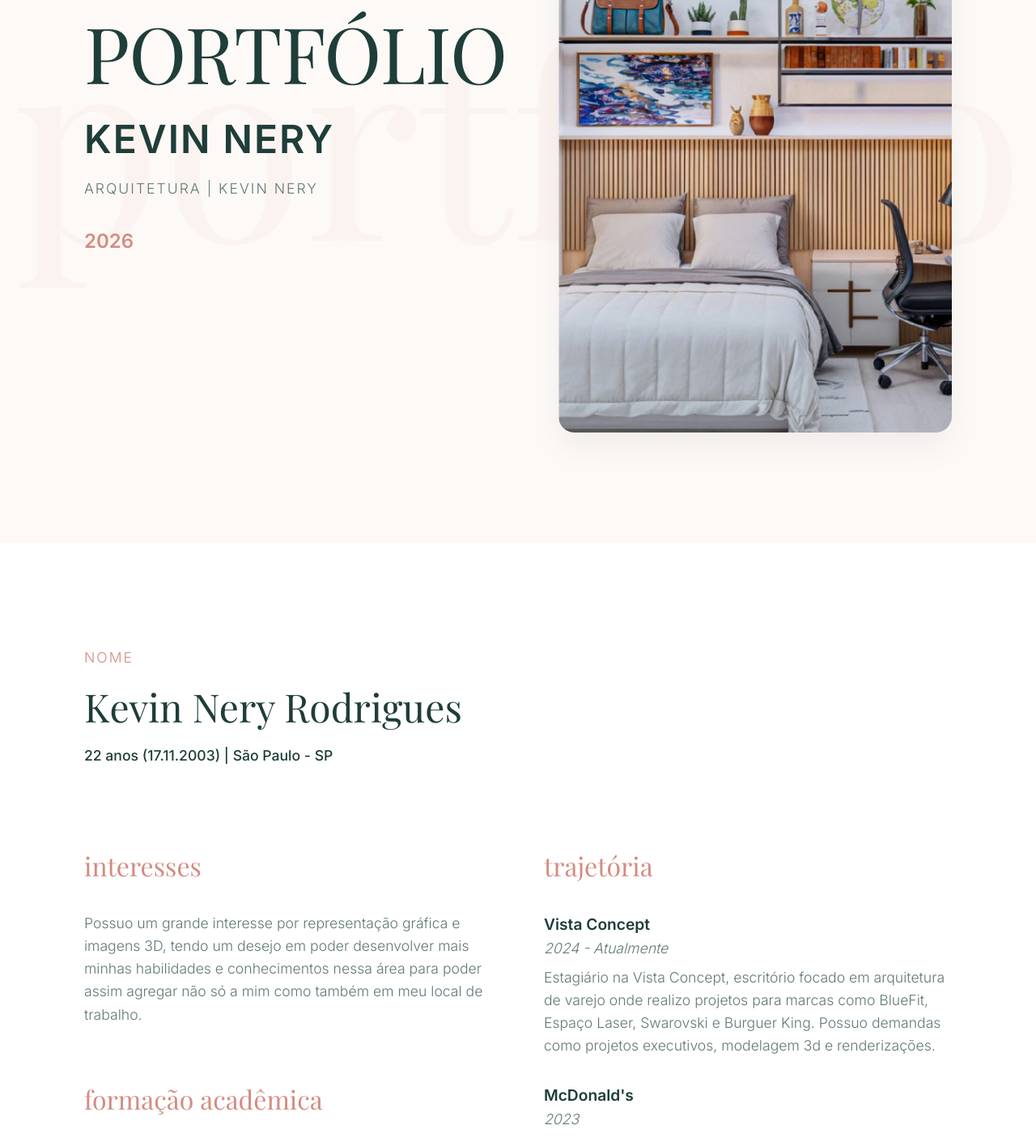
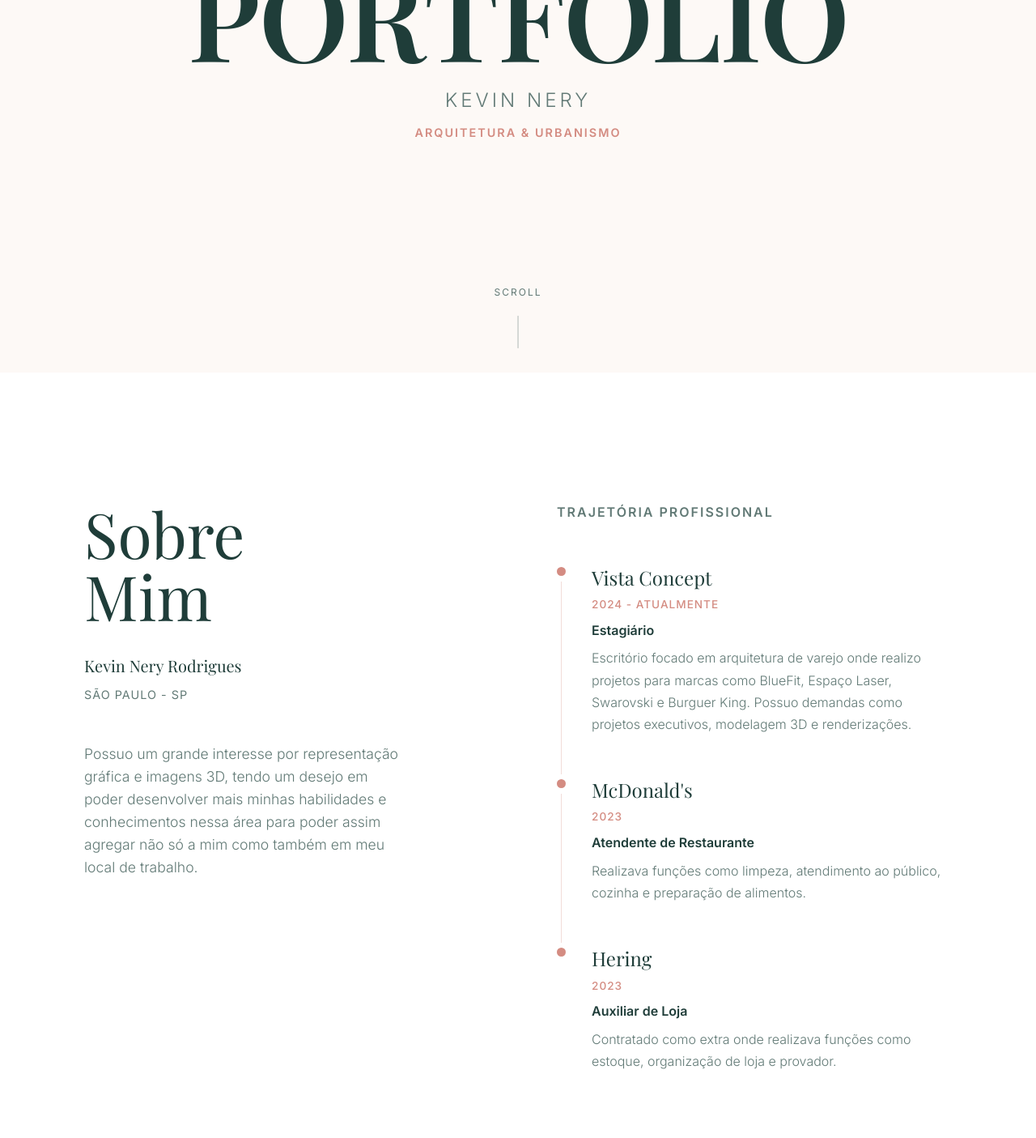
Before and after one commit to ryc02/portfolio-kevin, a React (Vite) app: page / in a window 1280 px wide. Shown: the part 340-1745 px from the top of the page at 81% size. Built offline with nearby package versions, Linux system fonts and the light colour scheme; a web font is replaced by a local one.

Commit message:
feat: implement premium editorial typography, minimal hero, split-screen about, and CTA footer

```diff
--- a/src/components/About.jsx
+++ b/src/components/About.jsx
@@ -1,58 +1,167 @@
 import React from 'react';
 import { motion } from 'framer-motion';
 
+const TimelineItem = ({ title, date, subtitle, desc, isLast }) => (
+  <div style={{ display: 'flex', gap: '2rem', marginBottom: isLast ? '0' : '3rem', position: 'relative' }}>
+    {/* Line */}
+    {!isLast && (
+      <div style={{
+        position: 'absolute',
+        left: '5px',
+        top: '24px',
+        bottom: '-3rem',
+        width: '1px',
+        backgroundColor: 'var(--accent-color)',
+        opacity: 0.3
+      }} />
+    )}
+
+    {/* Dot */}
+    <div style={{
+      width: '11px',
+      height: '11px',
+      borderRadius: '50%',
+      backgroundColor: 'var(--accent-color)',
+      marginTop: '6px',
+      flexShrink: 0,
+      zIndex: 1
+    }} />
+
+    {/* Content */}
+    <div>
+      <h4 style={{ fontSize: '1.5rem', fontFamily: 'var(--font-serif)', color: 'var(--text-primary)', marginBottom: '0.25rem' }}>
+        {title}
+      </h4>
+      <p style={{
+        fontFamily: 'var(--font-sans)',
+        fontSize: '0.85rem',
+        letterSpacing: '1px',
+        textTransform: 'uppercase',
+        color: 'var(--accent-color)',
+        marginBottom: '0.5rem',
+        fontWeight: 500
+      }}>
+        {date}
+      </p>
+      {subtitle && (
+        <p style={{ fontWeight: 600, color: 'var(--text-primary)', marginBottom: '0.5rem' }}>
+          {subtitle}
+        </p>
+      )}
+      <p className="text-body" style={{ fontSize: '1rem', lineHeight: 1.7 }}>
+        {desc}
+      </p>
+    </div>
+  </div>
+);
+
 const About = () => {
   return (
-    <section id="about" style={{ backgroundColor: '#ffffff' }}>
-      <div className="container responsive-about-grid">
+    <section id="about" style={{ backgroundColor: '#ffffff', padding: '10rem 0' }}>
+      <div className="container" style={{
+        display: 'grid',
+        gridTemplateColumns: '1fr 1fr',
+        gap: '6rem',
+        alignItems: 'start'
+      }}>
 
-        {/* Name and Basic Info */}
-        <motion.div initial={{ opacity: 0, y: 30 }} whileInView={{ opacity: 1, y: 0 }} transition={{ duration: 0.8 }} viewport={{ once: true, margin: '-100px' }} style={{ gridColumn: '1 / -1', marginBottom: '2rem' }}>
-          <h4 className="subtitle" style={{ color: 'var(--accent-color)', marginBottom: '0.5rem' }}>nome</h4>
-          <h3 className="title-section" style={{ marginBottom: '0.5rem' }}>Kevin Nery Rodrigues</h3>
-          <p className="text-body" style={{ fontWeight: 500, color: 'var(--text-primary)' }}>22 anos (17.11.2003) | São Paulo - SP</p>
-        </motion.div>
+        {/* Left Column (Sticky) */}
+        <div style={{ position: 'sticky', top: '10rem' }}>
+          <motion.div
+            initial={{ opacity: 0, y: 30 }}
+            whileInView={{ opacity: 1, y: 0 }}
+            transition={{ duration: 0.8 }}
+            viewport={{ once: true, margin: '-100px' }}
+          >
+            <h2 style={{
+              fontFamily: 'var(--font-serif)',
+              fontSize: 'clamp(3rem, 6vw, 5rem)',
+              color: 'var(--text-primary)',
+              lineHeight: 1,
+              marginBottom: '2rem'
+            }}>
+              Sobre<br/>Mim
+            </h2>
 
-        {/* Column 1 */}
-        <motion.div initial={{ opacity: 0, x: -30 }} whileInView={{ opacity: 1, x: 0 }} transition={{ duration: 0.8, delay: 0.2 }} viewport={{ once: true, margin: '-100px' }} style={{ display: 'flex', flexDirection: 'column', gap: '4rem' }}>
-          <div>
-            <h4 className="title-section" style={{ fontSize: '2rem', color: 'var(--accent-color)' }}>interesses</h4>
-            <p className="text-body">
+            <div style={{ marginBottom: '3rem' }}>
+              <h3 style={{ fontSize: '1.25rem', marginBottom: '0.5rem', color: 'var(--text-primary)' }}>Kevin Nery Rodrigues</h3>
+              <p style={{ fontFamily: 'var(--font-sans)', color: 'var(--text-secondary)', fontSize: '0.9rem', letterSpacing: '1px', textTransform: 'uppercase' }}>
+                São Paulo - SP
+              </p>
+            </div>
+
+            <p className="text-body" style={{ fontSize: '1.1rem', maxWidth: '400px' }}>
               Possuo um grande interesse por representação gráfica e imagens 3D, tendo um desejo em poder desenvolver mais minhas habilidades e conhecimentos nessa área para poder assim agregar não só a mim como também em meu local de trabalho.
             </p>
+          </motion.div>
+        </div>
+
+        {/* Right Column (Timeline) */}
+        <motion.div
+          initial={{ opacity: 0, x: 30 }}
+          whileInView={{ opacity: 1, x: 0 }}
+          transition={{ duration: 0.8, delay: 0.2 }}
+          viewport={{ once: true, margin: '-100px' }}
+        >
+
+          <div style={{ marginBottom: '5rem' }}>
+            <h3 style={{
+              fontFamily: 'var(--font-sans)',
+              fontSize: '1rem',
+              letterSpacing: '2px',
+              textTransform: 'uppercase',
+              color: 'var(--text-secondary)',
+              marginBottom: '3rem',
+              fontWeight: 600
+            }}>
+              Trajetória Profissional
+            </h3>
+
+            <TimelineItem
+              title="Vista Concept"
+              date="2024 - Atualmente"
+              subtitle="Estagiário"
+              desc="Escritório focado em arquitetura de varejo onde realizo projetos para marcas como BlueFit, Espaço Laser, Swarovski e Burguer King. Possuo demandas como projetos executivos, modelagem 3D e renderizações."
+            />
+
+            <TimelineItem
+              title="McDonald's"
+              date="2023"
+              subtitle="Atendente de Restaurante"
+              desc="Realizava funções como limpeza, atendimento ao público, cozinha e preparação de alimentos."
+            />
+
+            <TimelineItem
+              title="Hering"
+              date="2023"
+              subtitle="Auxiliar de Loja"
+              desc="Contratado como extra onde realizava funções como estoque, organização de loja e provador."
+              isLast={true}
+            />
           </div>
 
           <div>
-            <h4 className="title-section" style={{ fontSize: '2rem', color: 'var(--accent-color)' }}>formação acadêmica</h4>
-            <p className="text-body" style={{ fontStyle: 'italic', marginBottom: '0.5rem' }}>2022 - Atualmente (Matutino)</p>
-            <p style={{ fontWeight: 600, color: 'var(--text-primary)', fontSize: '1.2rem', marginBottom: '0.2rem' }}>Universidade Cidade de São Paulo</p>
-            <p className="text-body">Arquitetura e Urbanismo (9° Semestre)</p>
+            <h3 style={{
+              fontFamily: 'var(--font-sans)',
+              fontSize: '1rem',
+              letterSpacing: '2px',
+              textTransform: 'uppercase',
+              color: 'var(--text-secondary)',
+              marginBottom: '3rem',
+              fontWeight: 600
+            }}>
+              Formação Acadêmica
+            </h3>
+
+            <TimelineItem
+              title="Universidade Cidade de São Paulo"
+              date="2022 - Atualmente"
+              subtitle="Arquitetura e Urbanismo (9° Semestre)"
+              desc="Desenvolvimento acadêmico focado em projetos arquitetônicos, urbanismo e representação visual."
+              isLast={true}
+            />
           </div>
-        </motion.div>
 
-        {/* Column 2 */}
-        <motion.div initial={{ opacity: 0, x: -30 }} whileInView={{ opacity: 1, x: 0 }} transition={{ duration: 0.8, delay: 0.2 }} viewport={{ once: true, margin: '-100px' }} style={{ display: 'flex', flexDirection: 'column', gap: '4rem' }}>
-          <div>
-            <h4 className="title-section" style={{ fontSize: '2rem', color: 'var(--accent-color)' }}>trajetória</h4>
-
-            <div style={{ marginBottom: '2rem' }}>
-              <p style={{ fontWeight: 600, color: 'var(--text-primary)', fontSize: '1.2rem' }}>Vista Concept</p>
-              <p className="text-body" style={{ fontStyle: 'italic', marginBottom: '0.5rem' }}>2024 - Atualmente</p>
-              <p className="text-body">Estagiário na Vista Concept, escritório focado em arquitetura de varejo onde realizo projetos para marcas como BlueFit, Espaço Laser, Swarovski e Burguer King. Possuo demandas como projetos executivos, modelagem 3d e renderizações.</p>
-            </div>
-
-            <div style={{ marginBottom: '2rem' }}>
-              <p style={{ fontWeight: 600, color: 'var(--text-primary)', fontSize: '1.2rem' }}>McDonald's</p>
-              <p className="text-body" style={{ fontStyle: 'italic', marginBottom: '0.5rem' }}>2023</p>
-              <p className="text-body">Atendente de restaurante onde realizava funções como limpeza, atendimento ao público, cozinha e preparação de sorvetes.</p>
-            </div>
-
-            <div>
-              <p style={{ fontWeight: 600, color: 'var(--text-primary)', fontSize: '1.2rem' }}>Hering</p>
-              <p className="text-body" style={{ fontStyle: 'italic', marginBottom: '0.5rem' }}>2023</p>
-              <p className="text-body">Auxiliar de loja contratado como extra onde realizava funções como estoque, organização de loja e provador.</p>
-            </div>
-          </div>
         </motion.div>
 
       </div>
--- a/src/components/Footer.jsx
+++ b/src/components/Footer.jsx
@@ -1,27 +1,118 @@
 import React from 'react';
+import { Mail, Instagram, Phone, ArrowUpRight } from 'lucide-react';
+import { motion } from 'framer-motion';
 
 const Footer = () => {
   return (
-    <footer id="footer" style={{ backgroundColor: 'var(--text-primary)', color: 'var(--bg-color)', padding: '6rem 0', textAlign: 'center' }}>
-      <div className="container">
-        <h2 style={{ fontFamily: 'var(--font-serif)', fontSize: '4rem', color: 'var(--accent-color)', marginBottom: '1rem' }}>
-          obrigado!
-        </h2>
-        <p style={{ fontSize: '1.5rem', fontWeight: 600, letterSpacing: '2px', marginBottom: '2rem' }}>
-          KEVIN NERY
-        </p>
-        <div style={{ opacity: 0.8, display: 'flex', justifyContent: 'center', gap: '1rem', flexWrap: 'wrap', alignItems: 'center' }}>
-          <a href="tel:+5511997069737" style={{ color: 'inherit', textDecoration: 'none' }} onMouseOver={e => e.target.style.textDecoration='underline'} onMouseOut={e => e.target.style.textDecoration='none'} aria-label="Telefone">
-            (11) 99706-9737
+    <footer id="footer" style={{
+      backgroundColor: 'var(--text-primary)',
+      color: 'var(--bg-color)',
+      padding: '10rem 0 4rem 0',
+      position: 'relative',
+      overflow: 'hidden'
+    }}>
+      <div className="container" style={{ display: 'flex', flexDirection: 'column', alignItems: 'center' }}>
+
+        <motion.div
+          initial={{ opacity: 0, y: 50 }}
+          whileInView={{ opacity: 1, y: 0 }}
+          transition={{ duration: 1, ease: [0.16, 1, 0.3, 1] }}
+          viewport={{ once: true, margin: '-100px' }}
+          style={{ textAlign: 'center', marginBottom: '6rem' }}
+        >
+          <h2 style={{
+            fontFamily: 'var(--font-serif)',
+            fontSize: 'clamp(3rem, 6vw, 6rem)',
+            color: 'var(--bg-color)',
+            marginBottom: '1rem',
+            lineHeight: 1.1
+          }}>
+            Vamos conversar<br />
+            <span style={{ color: 'var(--accent-color)' }}>sobre seu projeto?</span>
+          </h2>
+          <p style={{
+            fontFamily: 'var(--font-sans)',
+            fontSize: '1.2rem',
+            color: 'rgba(255, 255, 255, 0.6)',
+            maxWidth: '500px',
+            margin: '0 auto'
+          }}>
+            Estou sempre aberto a novas oportunidades e desafios profissionais.
+          </p>
+        </motion.div>
+
+        <motion.div
+          initial={{ opacity: 0 }}
+          whileInView={{ opacity: 1 }}
+          transition={{ duration: 1, delay: 0.3 }}
+          viewport={{ once: true }}
+          style={{
+            display: 'flex',
+            justifyContent: 'center',
+            gap: '3rem',
+            flexWrap: 'wrap',
+            marginBottom: '6rem'
+          }}
+        >
+          <a href="mailto:kevineryarq@gmail.com"
+             style={{ display: 'flex', alignItems: 'center', gap: '0.5rem', color: 'var(--bg-color)', textDecoration: 'none', fontSize: '1.1rem', transition: 'color 0.3s ease' }}
+             onMouseOver={e => e.currentTarget.style.color = 'var(--accent-color)'}
+             onMouseOut={e => e.currentTarget.style.color = 'var(--bg-color)'}
+          >
+            <Mail size={24} strokeWidth={1.5} />
+            <span>kevineryarq@gmail.com</span>
+            <ArrowUpRight size={16} style={{ opacity: 0.5 }} />
           </a>
-          <span>|</span>
-          <a href="mailto:kevineryarq@gmail.com" style={{ color: 'inherit', textDecoration: 'none' }} onMouseOver={e => e.target.style.textDecoration='underline'} onMouseOut={e => e.target.style.textDecoration='none'} aria-label="E-mail">
-            kevineryarq@gmail.com
+
+          <a href="https://instagram.com/neryy_arq" target="_blank" rel="noopener noreferrer"
+             style={{ display: 'flex', alignItems: 'center', gap: '0.5rem', color: 'var(--bg-color)', textDecoration: 'none', fontSize: '1.1rem', transition: 'color 0.3s ease' }}
+             onMouseOver={e => e.currentTarget.style.color = 'var(--accent-color)'}
+             onMouseOut={e => e.currentTarget.style.color = 'var(--bg-color)'}
+          >
+            <Instagram size={24} strokeWidth={1.5} />
+            <span>@neryy_arq</span>
+            <ArrowUpRight size={16} style={{ opacity: 0.5 }} />
           </a>
-          <span>|</span>
-          <a href="https://instagram.com/neryy_arq" target="_blank" rel="noopener noreferrer" style={{ color: 'inherit', textDecoration: 'none' }} onMouseOver={e => e.target.style.textDecoration='underline'} onMouseOut={e => e.target.style.textDecoration='none'} aria-label="Instagram">
-            @neryy_arq
+
+          <a href="tel:+5511997069737"
+             style={{ display: 'flex', alignItems: 'center', gap: '0.5rem', color: 'var(--bg-color)', textDecoration: 'none', fontSize: '1.1rem', transition: 'color 0.3s ease' }}
+             onMouseOver={e => e.currentTarget.style.color = 'var(--accent-color)'}
+             onMouseOut={e => e.currentTarget.style.color = 'var(--bg-color)'}
+          >
+            <Phone size={24} strokeWidth={1.5} />
+            <span>(11) 99706-9737</span>
+            <ArrowUpRight size={16} style={{ opacity: 0.5 }} />
           </a>
+        </motion.div>
+
+        <div style={{
+          width: '100%',
+          display: 'flex',
+          justifyContent: 'space-between',
+          alignItems: 'center',
+          borderTop: '1px solid rgba(255, 255, 255, 0.1)',
+          paddingTop: '2rem',
+          flexWrap: 'wrap',
+          gap: '1rem'
+        }}>
+          <p style={{
+            fontFamily: 'var(--font-sans)',
+            fontSize: '0.85rem',
+            color: 'rgba(255, 255, 255, 0.4)',
+            letterSpacing: '1px',
+            textTransform: 'uppercase'
+          }}>
+            © 2026 Kevin Nery Rodrigues
+          </p>
+          <p style={{
+            fontFamily: 'var(--font-sans)',
+            fontSize: '0.85rem',
+            color: 'rgba(255, 255, 255, 0.4)',
+            letterSpacing: '1px',
+            textTransform: 'uppercase'
+          }}>
+            Arquitetura & Urbanismo
+          </p>
         </div>
       </div>
     </footer>
--- a/src/components/Hero.jsx
+++ b/src/components/Hero.jsx
@@ -1,45 +1,105 @@
 import React from 'react';
+import { motion } from 'framer-motion';
 
 const Hero = () => {
   return (
-    <section id="hero" style={{ minHeight: '100vh', display: 'flex', alignItems: 'center', position: 'relative', overflow: 'hidden' }}>
-      <div className="container grid-2" style={{ position: 'relative', zIndex: 1 }}>
-        <div className="fade-in">
-          <h1 className="title-huge" style={{ marginBottom: '1rem' }}>PORTFÓLIO</h1>
-          <h2 className="title-section" style={{ marginBottom: '0.5rem', fontFamily: 'var(--font-sans)', fontWeight: 600, letterSpacing: '2px' }}>KEVIN NERY</h2>
-          <p className="subtitle" style={{ marginBottom: '2rem' }}>ARQUITETURA | KEVIN NERY</p>
-          <p style={{ fontSize: '1.5rem', fontWeight: 'bold', color: 'var(--accent-color)' }}>2026</p>
-        </div>
-        <div className="fade-in" style={{ animationDelay: '0.3s' }}>
-          <img
-            src="/assets/image1.webp"
-            alt="Kevin Nery"
-            style={{
-              width: '100%',
-              borderRadius: '20px',
-              boxShadow: '0 20px 40px rgba(0,0,0,0.05)',
-              objectFit: 'cover'
-            }}
-          />
-        </div>
+    <section id="hero" style={{
+      minHeight: '100vh',
+      display: 'flex',
+      flexDirection: 'column',
+      justifyContent: 'center',
+      alignItems: 'center',
+      position: 'relative',
+      overflow: 'hidden',
+      padding: '0'
+    }}>
+      <div className="container" style={{
+        textAlign: 'center',
+        position: 'relative',
+        zIndex: 1,
+        display: 'flex',
+        flexDirection: 'column',
+        alignItems: 'center'
+      }}>
+
+        <motion.div
+          initial={{ opacity: 0, y: 50 }}
+          animate={{ opacity: 1, y: 0 }}
+          transition={{ duration: 1, ease: [0.16, 1, 0.3, 1] }}
+        >
+          <h1 className="title-huge" style={{
+            marginBottom: '1rem',
+            color: 'var(--text-primary)',
+            textTransform: 'uppercase'
+          }}>
+            Portfólio
+          </h1>
+        </motion.div>
+
+        <motion.div
+          initial={{ opacity: 0, y: 30 }}
+          animate={{ opacity: 1, y: 0 }}
+          transition={{ duration: 1, delay: 0.2, ease: [0.16, 1, 0.3, 1] }}
+        >
+          <h2 style={{
+            fontFamily: 'var(--font-sans)',
+            fontWeight: 300,
+            fontSize: 'clamp(1rem, 2vw, 1.5rem)',
+            letterSpacing: '4px',
+            textTransform: 'uppercase',
+            color: 'var(--text-secondary)',
+            marginBottom: '0.5rem'
+          }}>
+            Kevin Nery
+          </h2>
+          <p style={{
+            fontFamily: 'var(--font-sans)',
+            fontSize: '0.9rem',
+            letterSpacing: '2px',
+            textTransform: 'uppercase',
+            color: 'var(--accent-color)',
+            fontWeight: 600
+          }}>
+            Arquitetura & Urbanismo
+          </p>
+        </motion.div>
       </div>
 
-      {/* Background large text */}
-      <div style={{
-        position: 'absolute',
-        top: '50%',
-        left: '50%',
-        transform: 'translate(-50%, -50%)',
-        fontSize: 'clamp(10rem, 25vw, 20rem)',
-        fontFamily: 'var(--font-serif)',
-        color: 'var(--accent-color)',
-        opacity: 0.05,
-        whiteSpace: 'nowrap',
-        pointerEvents: 'none',
-        zIndex: 0
-      }}>
-        portfólio
-      </div>
+      {/* Scroll Indicator */}
+      <motion.div
+        initial={{ opacity: 0 }}
+        animate={{ opacity: 1 }}
+        transition={{ delay: 1.5, duration: 1 }}
+        style={{
+          position: 'absolute',
+          bottom: '40px',
+          left: '50%',
+          transform: 'translateX(-50%)',
+          display: 'flex',
+          flexDirection: 'column',
+          alignItems: 'center',
+          gap: '10px'
+        }}
+      >
+        <span style={{
+          fontSize: '0.75rem',
+          textTransform: 'uppercase',
+          letterSpacing: '2px',
+          color: 'var(--text-secondary)'
+        }}>
+          Scroll
+        </span>
+        <motion.div
+          animate={{ y: [0, 10, 0] }}
+          transition={{ repeat: Infinity, duration: 2, ease: "easeInOut" }}
+          style={{
+            width: '1px',
+            height: '40px',
+            backgroundColor: 'var(--text-secondary)',
+            opacity: 0.5
+          }}
+        />
+      </motion.div>
     </section>
   );
 };
--- a/src/index.css
+++ b/src/index.css
@@ -65,9 +65,11 @@ button:hover {
 }
 
 .title-huge {
-  font-size: clamp(3rem, 8vw, 6rem);
-  line-height: 1.1;
-  letter-spacing: -1px;
+  font-size: clamp(4rem, 12vw, 9rem);
+  line-height: 1;
+  letter-spacing: -2px;
+  font-family: var(--font-serif);
+  font-weight: 600;
 }
 
 .title-section {
@@ -145,8 +147,12 @@ section {
   }
 
   .title-huge {
-    font-size: clamp(2.5rem, 10vw, 4rem);
-  }
+  font-size: clamp(4rem, 12vw, 9rem);
+  line-height: 1;
+  letter-spacing: -2px;
+  font-family: var(--font-serif);
+  font-weight: 600;
+}
 }
 
 @media (max-width: 480px) {
```
Also changed, not shown: 1 other file (tests, documents, lock files or other folders).
